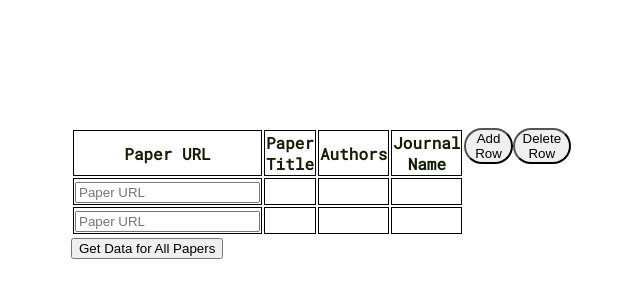
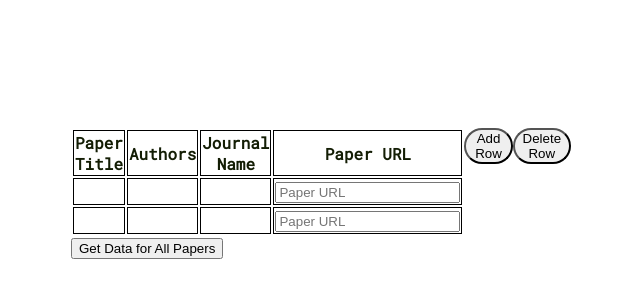
Before and after one commit to sean-p-ryan/paper-scraper-2.0, a website: page public/index.html in a window 1280 px wide. Shown: the whole page, without its empty margins (319-959 px from the left). Drawn offline with Linux system fonts and the light colour scheme.

Commit message:
changed order of columns

```diff
--- a/public/index.html
+++ b/public/index.html
@@ -19,28 +19,28 @@
                 <table class="papers-table">
                     <thead class="table-head">
                         <tr>
-                            <th>Paper URL</th>
                             <th>Paper Title</th>
                             <th>Authors</th>
                             <th>Journal Name</th>
+                            <th>Paper URL</th>
                         </tr>
                     </thead>
                     <form id="paperSubmitForm"></form>
                     <tr>
+                        <td class="paper-title"></td>
+                        <td class="authors"></td>
+                        <td class="journal-name"></td>
                         <td>
                             <input type="text" class="paper-url" placeholder="Paper URL">
                         </td>
+                    </tr>
+                    <tr>
                         <td class="paper-title"></td>
                         <td class="authors"></td>
                         <td class="journal-name"></td>
-                    </tr>
-                    <tr>
                         <td>
                             <input type="text" class="paper-url" placeholder="Paper URL">
                         </td>
-                        <td class="paper-title"></td>
-                        <td class="authors"></td>
-                        <td class="journal-name"></td>
                     </tr>
                 </table>
                 <button class="submit-button">Get Data for All Papers</button>
--- a/public/js/index.js
+++ b/public/js/index.js
@@ -5,12 +5,12 @@ const deleteRowButton = document.querySelector(".delete-row-button");
 const submitButton = document.querySelector(".submit-button");
 
 const newRowMarkup = `
-    <td>
-        <input type="text" class="paper-url" placeholder="Paper URL">
-    </td>
     <td class="paper-title"></td>
     <td class="authors"></td>
     <td class="journal-name"></td>
+    <td>
+    <input type="text" class="paper-url" placeholder="Paper URL">
+</td>
 `
 
 document.addEventListener('click', function (e) {
```
